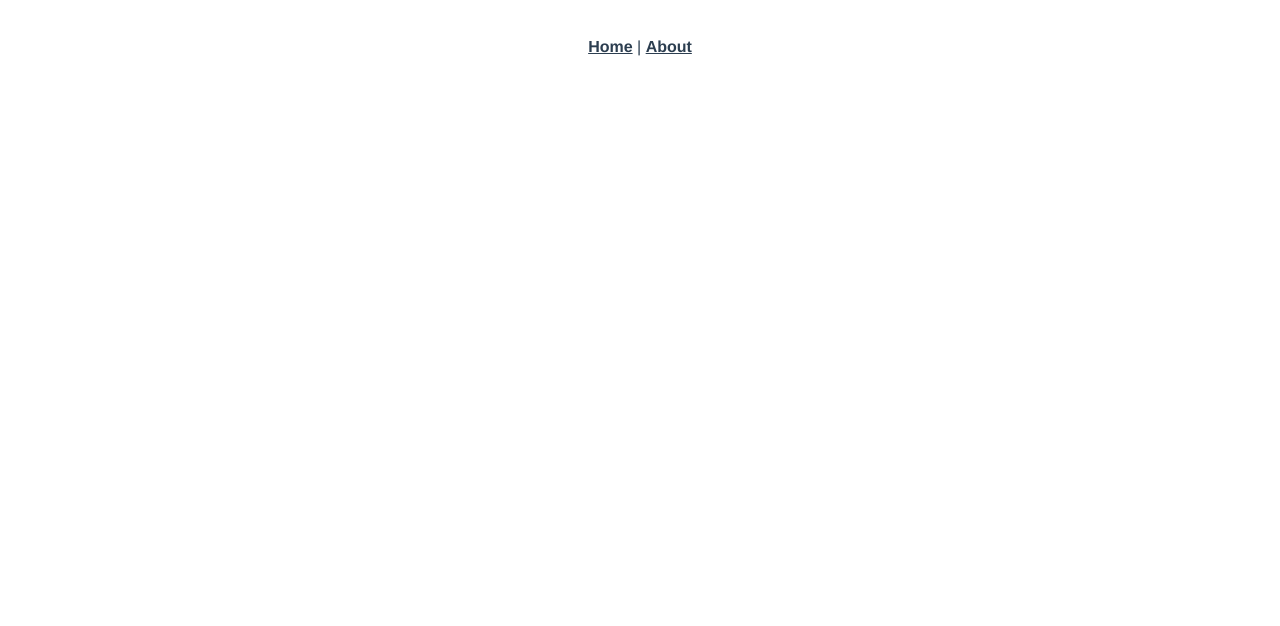
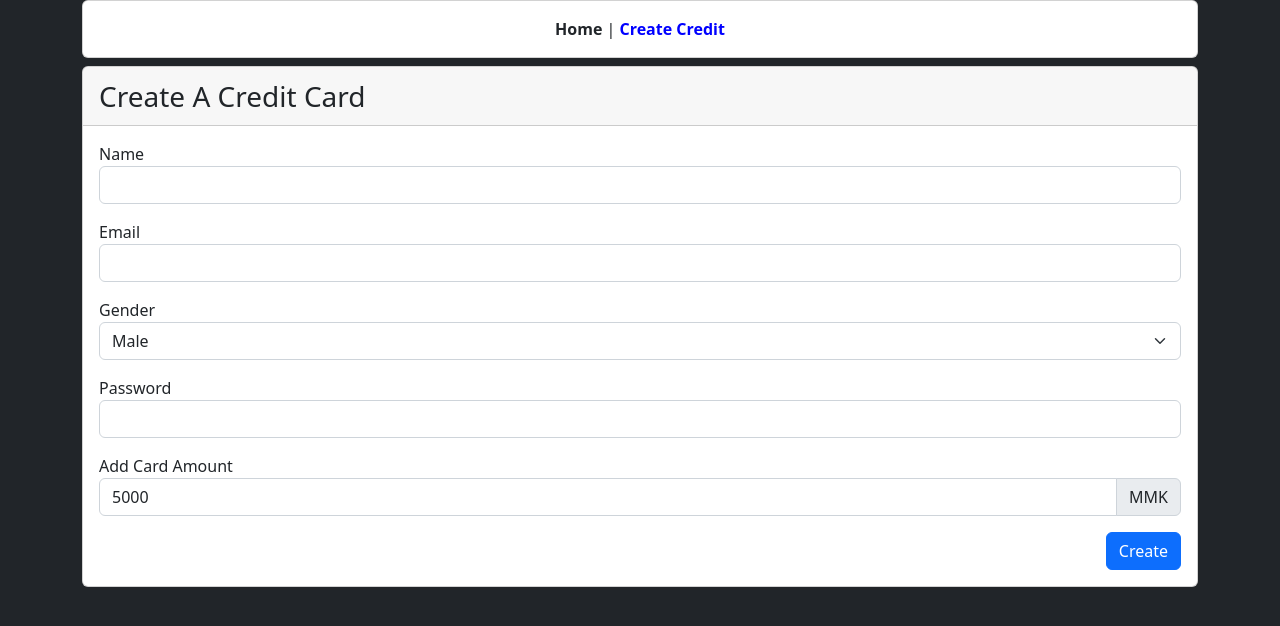
Before and after one commit to r1d3rzz/my_wallet, a Vue app: page /users/credit/create in a window 1280 px wide. Before the commit this address had no page. Shown: the top 626 px of the page. Built offline with nearby package versions, Linux system fonts and the light colour scheme.

Commit message:
create cradit create ui

```diff
--- /dev/null
+++ b/database/db.json
@@ -0,0 +1,3 @@
+{
+  "users": []
+}
--- a/package.json
+++ b/package.json
@@ -4,9 +4,11 @@
   "private": true,
   "scripts": {
     "serve": "vue-cli-service serve",
-    "build": "vue-cli-service build"
+    "build": "vue-cli-service build",
+    "dev": "json-server -w database/db.json"
   },
   "dependencies": {
+    "bootstrap": "^5.2.3",
     "core-js": "^3.8.3",
     "vue": "^3.2.13",
     "vue-router": "^4.0.3"
--- a/public/index.html
+++ b/public/index.html
@@ -1,15 +1,19 @@
 <!DOCTYPE html>
 <html lang="">
   <head>
-    <meta charset="utf-8">
-    <meta http-equiv="X-UA-Compatible" content="IE=edge">
-    <meta name="viewport" content="width=device-width,initial-scale=1.0">
-    <link rel="icon" href="<%= BASE_URL %>favicon.ico">
+    <meta charset="utf-8" />
+    <meta http-equiv="X-UA-Compatible" content="IE=edge" />
+    <meta name="viewport" content="width=device-width,initial-scale=1.0" />
+    <link rel="icon" href="<%= BASE_URL %>favicon.ico" />
     <title><%= htmlWebpackPlugin.options.title %></title>
   </head>
-  <body>
+  <body class="bg-dark">
     <noscript>
-      <strong>We're sorry but <%= htmlWebpackPlugin.options.title %> doesn't work properly without JavaScript enabled. Please enable it to continue.</strong>
+      <strong
+        >We're sorry but <%= htmlWebpackPlugin.options.title %> doesn't work
+        properly without JavaScript enabled. Please enable it to
+        continue.</strong
+      >
     </noscript>
     <div id="app"></div>
     <!-- built files will be auto injected -->
--- a/src/App.vue
+++ b/src/App.vue
@@ -1,30 +1,37 @@
 <template>
-  <nav>
-    <router-link to="/">Home</router-link> |
-    <router-link to="/about">About</router-link>
-  </nav>
-  <router-view/>
+  <div>
+    <div class="container">
+      <div class="row">
+        <div class="col-md">
+          <div class="card text-center">
+            <div class="card-body">
+              <router-link :to="{ name: 'home' }">Home</router-link> |
+              <router-link :to="{ name: 'createCredit' }"
+                >Create Credit</router-link
+              >
+            </div>
+          </div>
+        </div>
+      </div>
+      <div class="row">
+        <div class="mt-2">
+          <router-view />
+        </div>
+      </div>
+    </div>
+  </div>
 </template>
-
+<script>
+export default {};
+</script>
 <style>
-#app {
-  font-family: Avenir, Helvetica, Arial, sans-serif;
-  -webkit-font-smoothing: antialiased;
-  -moz-osx-font-smoothing: grayscale;
-  text-align: center;
-  color: #2c3e50;
+.card-body > a {
+  text-decoration: none;
+  font-weight: bold;
+  color: inherit;
 }
 
-nav {
-  padding: 30px;
-}
-
-nav a {
-  font-weight: bold;
-  color: #2c3e50;
-}
-
-nav a.router-link-exact-active {
-  color: #42b983;
+.card-body > .router-link-exact-active {
+  color: blue;
 }
 </style>
--- a/src/components/HelloWorld.vue
+++ /dev/null
@@ -1,58 +0,0 @@
-<template>
-  <div class="hello">
-    <h1>{{ msg }}</h1>
-    <p>
-      For a guide and recipes on how to configure / customize this project,<br>
-      check out the
-      <a href="https://cli.vuejs.org" target="_blank" rel="noopener">vue-cli documentation</a>.
-    </p>
-    <h3>Installed CLI Plugins</h3>
-    <ul>
-      <li><a href="https://github.com/vuejs/vue-cli/tree/dev/packages/%40vue/cli-plugin-babel" target="_blank" rel="noopener">babel</a></li>
-      <li><a href="https://github.com/vuejs/vue-cli/tree/dev/packages/%40vue/cli-plugin-router" target="_blank" rel="noopener">router</a></li>
-    </ul>
-    <h3>Essential Links</h3>
-    <ul>
-      <li><a href="https://vuejs.org" target="_blank" rel="noopener">Core Docs</a></li>
-      <li><a href="https://forum.vuejs.org" target="_blank" rel="noopener">Forum</a></li>
-      <li><a href="https://chat.vuejs.org" target="_blank" rel="noopener">Community Chat</a></li>
-      <li><a href="https://twitter.com/vuejs" target="_blank" rel="noopener">Twitter</a></li>
-      <li><a href="https://news.vuejs.org" target="_blank" rel="noopener">News</a></li>
-    </ul>
-    <h3>Ecosystem</h3>
-    <ul>
-      <li><a href="https://router.vuejs.org" target="_blank" rel="noopener">vue-router</a></li>
-      <li><a href="https://vuex.vuejs.org" target="_blank" rel="noopener">vuex</a></li>
-      <li><a href="https://github.com/vuejs/vue-devtools#vue-devtools" target="_blank" rel="noopener">vue-devtools</a></li>
-      <li><a href="https://vue-loader.vuejs.org" target="_blank" rel="noopener">vue-loader</a></li>
-      <li><a href="https://github.com/vuejs/awesome-vue" target="_blank" rel="noopener">awesome-vue</a></li>
-    </ul>
-  </div>
-</template>
-
-<script>
-export default {
-  name: 'HelloWorld',
-  props: {
-    msg: String
-  }
-}
-</script>
-
-<!-- Add "scoped" attribute to limit CSS to this component only -->
-<style scoped>
-h3 {
-  margin: 40px 0 0;
-}
-ul {
-  list-style-type: none;
-  padding: 0;
-}
-li {
-  display: inline-block;
-  margin: 0 10px;
-}
-a {
-  color: #42b983;
-}
-</style>
--- a/src/main.js
+++ b/src/main.js
@@ -1,5 +1,8 @@
-import { createApp } from 'vue'
-import App from './App.vue'
-import router from './router'
+import { createApp } from "vue";
+import App from "./App.vue";
+import router from "./router";
+import bootstrap from "bootstrap/dist/css/bootstrap.min.css";
 
-createApp(App).use(router).mount('#app')
+let app = createApp(App);
+
+app.use(router).use(bootstrap).mount("#app");
--- a/src/router/index.js
+++ b/src/router/index.js
@@ -1,25 +1,23 @@
-import { createRouter, createWebHistory } from 'vue-router'
-import HomeView from '../views/HomeView.vue'
+import { createRouter, createWebHistory } from "vue-router";
+import HomeView from "../views/HomeView.vue";
+import CreateCredit from "../views/CreateCredit.vue";
 
 const routes = [
   {
-    path: '/',
-    name: 'home',
-    component: HomeView
+    path: "/",
+    name: "home",
+    component: HomeView,
   },
   {
-    path: '/about',
-    name: 'about',
-    // route level code-splitting
-    // this generates a separate chunk (about.[hash].js) for this route
-    // which is lazy-loaded when the route is visited.
-    component: () => import(/* webpackChunkName: "about" */ '../views/AboutView.vue')
-  }
-]
+    path: "/users/credit/create",
+    name: "createCredit",
+    component: CreateCredit,
+  },
+];
 
 const router = createRouter({
   history: createWebHistory(process.env.BASE_URL),
-  routes
-})
+  routes,
+});
 
-export default router
+export default router;
--- a/src/views/AboutView.vue
+++ /dev/null
@@ -1,5 +0,0 @@
-<template>
-  <div class="about">
-    <h1>This is an about page</h1>
-  </div>
-</template>
--- /dev/null
+++ b/src/views/CreateCredit.vue
@@ -0,0 +1,62 @@
+<template>
+  <div class="row">
+    <div class="col-md">
+      <div class="card">
+        <div class="card-header">
+          <div class="fs-3">Create A Credit Card</div>
+        </div>
+        <div class="card-body">
+          <form>
+            <div class="form-group mb-3">
+              <label for="name">Name</label>
+              <input type="text" id="name" class="form-control" />
+            </div>
+
+            <div class="form-group mb-3">
+              <label for="email">Email</label>
+              <input type="email" id="email" class="form-control" />
+            </div>
+
+            <div class="form-group mb-3">
+              <label for="">Gender</label>
+              <select
+                class="form-select form-select-md mb-3"
+                aria-label=".form-select-md example"
+              >
+                <option value="male" selected>Male</option>
+                <option value="female">Female</option>
+                <option value="other">Other</option>
+              </select>
+            </div>
+
+            <div class="form-group mb-3">
+              <label for="password">Password</label>
+              <input type="password" id="password" class="form-control" />
+            </div>
+
+            <div class="form-group mb-3">
+              <label for="amount">Add Card Amount</label>
+              <div class="input-group">
+                <input
+                  type="number"
+                  id="amount"
+                  class="form-control"
+                  value="5000"
+                />
+                <span class="input-group-text" id="basic-addon1">MMK</span>
+              </div>
+            </div>
+
+            <div class="d-flex justify-content-end mt-2">
+              <button class="btn btn-primary">Create</button>
+            </div>
+          </form>
+        </div>
+      </div>
+    </div>
+  </div>
+</template>
+<script>
+export default {};
+</script>
+<style></style>
--- a/src/views/HomeView.vue
+++ b/src/views/HomeView.vue
@@ -1,18 +1,14 @@
 <template>
-  <div class="home">
-    <img alt="Vue logo" src="../assets/logo.png">
-    <HelloWorld msg="Welcome to Your Vue.js App"/>
+  <div class="card">
+    <div class="card-body">
+      <div>Hello Customer, What Can I help for You?</div>
+    </div>
   </div>
 </template>
 
 <script>
-// @ is an alias to /src
-import HelloWorld from '@/components/HelloWorld.vue'
-
 export default {
-  name: 'HomeView',
-  components: {
-    HelloWorld
-  }
-}
+  name: "HomeView",
+  components: {},
+};
 </script>
```
Also changed, not shown: 1 other file (tests, documents, lock files or other folders).
